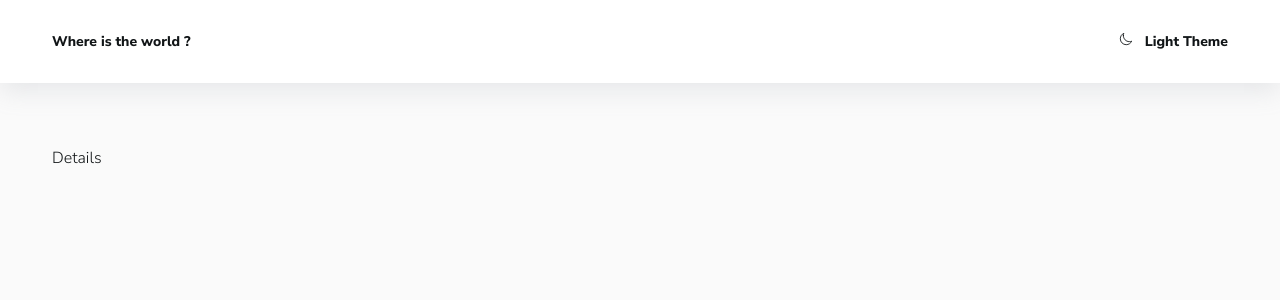
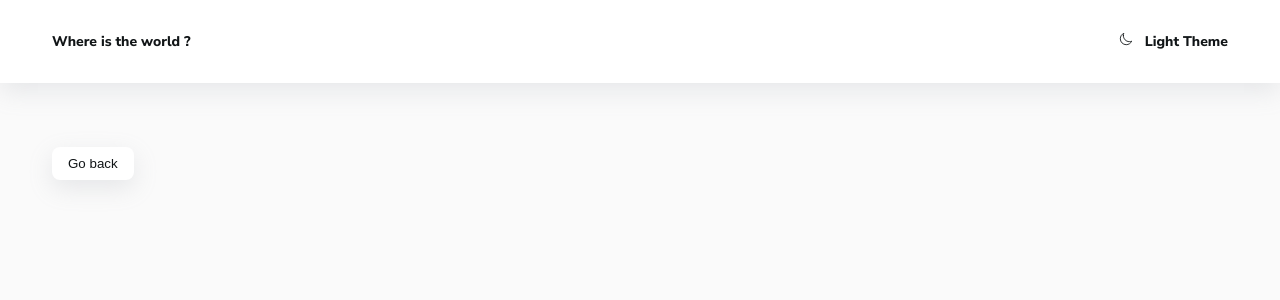
Before and after one commit to Twocram/react-countries, a React (Create React App) app: page /country/1 in a window 1280 px wide. Shown: the top 300 px of the page. Built offline with nearby package versions, Linux system fonts and the light colour scheme; no server answers.

Commit message:
created Details page with back button

```diff
--- a/src/pages/Details.js
+++ b/src/pages/Details.js
@@ -1,7 +1,43 @@
-import React from 'react';
+import { useState, useEffect } from 'react';
+import { IoArrowBack } from 'react-icons/io5';
+import { useParams, useNavigate } from 'react-router-dom';
+import { searchByCountry } from '../config';
+import styled from 'styled-components';
+
+const Button = styled.button`
+  padding: 0 1rem;
+  background-color: var(--colors-ui-base);
+  box-shadow: var(--shadow);
+  line-height: 2.5;
+  border-radius: var(--radii);
+  border: none;
+  display: flex;
+  gap: 0.75rem;
+  color: var(--color-text);
+  cursor: pointer;
+`;
 
 const Details = () => {
-  return <div>Details</div>;
+  const { name } = useParams();
+  const navigate = useNavigate();
+  const [country, setCountry] = useState(null);
+
+  useEffect(() => {
+    fetchAroundCountries();
+  }, [name]);
+
+  console.log(country);
+
+  const fetchAroundCountries = async () => {
+    const data = await fetch(searchByCountry(name)).then((data) => data.json());
+    setCountry(data[0]);
+  };
+
+  return (
+    <div>
+      <Button onClick={() => navigate('/')}>Go back</Button>
+    </div>
+  );
 };
 
 export default Details;
```
